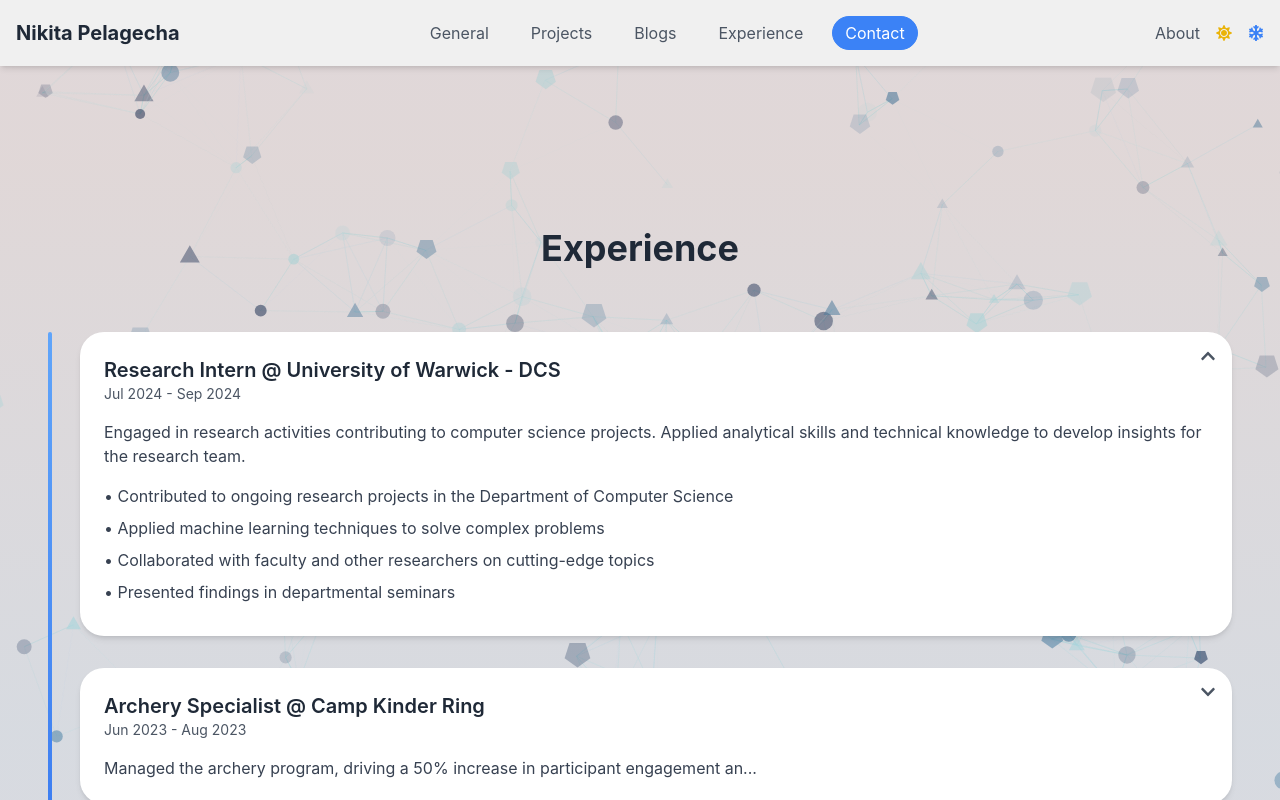
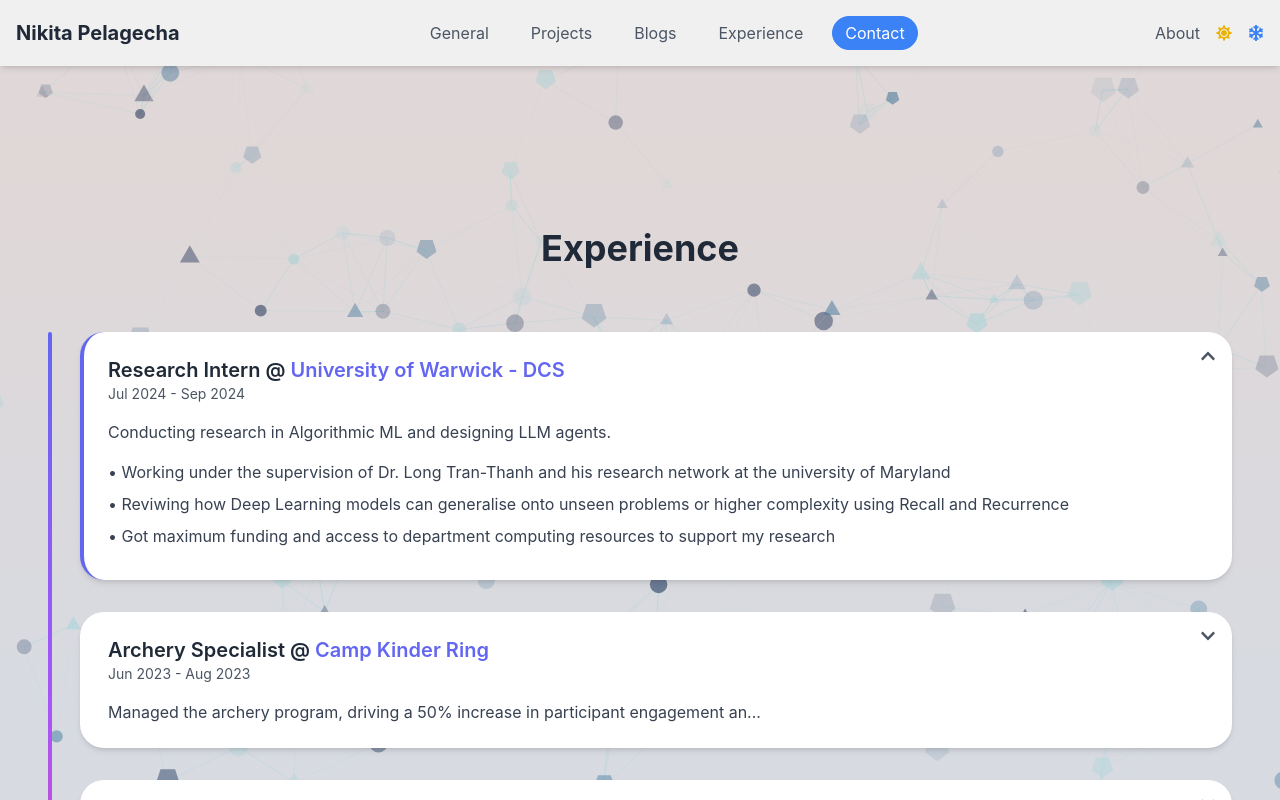
Before and after one commit to pelagecha/website, a Next.js app: page / in a window 1280 px wide. Both pictures are taken after a click on the element 640 px from the left and 2692 px from the top of the page. Shown: the part 2292-3092 px from the top of the page. Built offline with nearby package versions, Linux system fonts and the light colour scheme.

Commit message:
improved the job timeline and added better data

```diff
--- /dev/null
+++ b/app/components/JobItem.tsx
@@ -0,0 +1,110 @@
+import React from "react";
+import { FaChevronDown, FaChevronUp } from "react-icons/fa";
+import { motion, AnimatePresence } from "framer-motion";
+
+// Define the Job interface
+interface Job {
+    id?: string; // Ensure each job has a unique ID
+    title: string;
+    company: string;
+    date: string;
+    description: string;
+    details: string;
+    companyUrl?: string;
+}
+
+interface JobItemProps {
+    job: Job;
+    index: number;
+    isExpanded: boolean;
+    onToggle: () => void;
+}
+
+const JobItem: React.FC<JobItemProps> = React.memo(
+    ({ job, index, isExpanded, onToggle }) => {
+        return (
+            <motion.div
+                layout
+                initial={{ opacity: 0, y: 30 }}
+                whileInView={{ opacity: 1, y: 0 }}
+                viewport={{ once: true }}
+                transition={{ duration: 0.6, delay: index * 0.05 }}
+                className="mb-8 flex items-start relative pl-8 cursor-pointer group"
+                onClick={onToggle}
+            >
+                {/* Job Card */}
+                <div
+                    className={`bg-white dark:bg-gray-800 p-6 rounded-3xl shadow-md hover:shadow-lg transition-shadow duration-300 flex-1 border-l-4 ${
+                        isExpanded ? "border-indigo-500" : "border-transparent"
+                    }`}
+                >
+                    {/* Job Header */}
+                    <div className="flex justify-between items-center">
+                        <div>
+                            <h3 className="text-xl font-semibold text-gray-800 dark:text-white">
+                                {job.title} @{" "}
+                                {job.companyUrl ? (
+                                    <a
+                                        href={job.companyUrl}
+                                        target="_blank"
+                                        rel="noopener noreferrer"
+                                        className="text-indigo-500 hover:underline"
+                                    >
+                                        {job.company}
+                                    </a>
+                                ) : (
+                                    job.company
+                                )}
+                            </h3>
+                            <time className="block text-sm text-gray-600 dark:text-gray-400">
+                                {job.date}
+                            </time>
+                        </div>
+                    </div>
+
+                    {/* Job Description */}
+                    <p className="mt-4 text-gray-700 dark:text-gray-300">
+                        {isExpanded
+                            ? job.description
+                            : job.description.length > 80
+                            ? `${job.description.substring(0, 80)}...`
+                            : job.description}
+                    </p>
+
+                    {/* Expand Icon */}
+                    <div className="absolute top-4 right-4 text-gray-600 dark:text-gray-300">
+                        {isExpanded ? <FaChevronUp /> : <FaChevronDown />}
+                    </div>
+
+                    {/* Expanded Details */}
+                    <AnimatePresence>
+                        {isExpanded && (
+                            <motion.div
+                                initial="collapsed"
+                                animate="open"
+                                exit="collapsed"
+                                variants={{
+                                    open: { opacity: 1, height: "auto" },
+                                    collapsed: { opacity: 0, height: 0 },
+                                }}
+                                transition={{
+                                    duration: 0.2,
+                                    ease: "easeInOut",
+                                }}
+                                className="mt-4 text-gray-700 dark:text-gray-300 overflow-hidden"
+                            >
+                                {job.details.split("\n").map((line, idx) => (
+                                    <p key={idx} className="mb-2">
+                                        {line}
+                                    </p>
+                                ))}
+                            </motion.div>
+                        )}
+                    </AnimatePresence>
+                </div>
+            </motion.div>
+        );
+    }
+);
+
+export default JobItem;
--- a/app/components/JobTimeline.tsx
+++ b/app/components/JobTimeline.tsx
@@ -1,38 +1,29 @@
 "use client";
 
-import React, { useState } from "react";
+import React, { useState, useCallback } from "react";
 import { jobs } from "../data/jobsData";
-import { FaChevronDown, FaChevronUp } from "react-icons/fa";
-import { motion, AnimatePresence } from "framer-motion";
-
-// Define the Job interface
-interface Job {
-    title: string;
-    company: string;
-    date: string;
-    description: string;
-    details: string;
-    companyUrl?: string;
-}
+import JobItem from "../components/JobItem";
 
 const JobTimeline: React.FC = () => {
     const [expandedJob, setExpandedJob] = useState<number | null>(null);
+
+    const handleToggle = useCallback((index: number) => {
+        setExpandedJob((prev) => (prev === index ? null : index));
+    }, []);
 
     return (
         <section id="job-timeline" className="my-12 p-4 container mx-auto">
             <div className="relative">
                 {/* Vertical Pill-Shaped Timeline Line */}
-                <div className="absolute left-0 top-0 w-1 h-full bg-gradient-to-b from-blue-400 to-blue-600 rounded-full"></div>
+                <div className="absolute left-0 top-0 w-1 h-full bg-gradient-to-b from-indigo-500 via-purple-500 to-pink-500 rounded-full"></div>
 
                 {jobs.map((job, index) => (
                     <JobItem
-                        key={index}
+                        key={index} // Using index as key since 'id' doesn't exist on Job type
                         job={job}
                         index={index}
                         isExpanded={expandedJob === index}
-                        onToggle={() =>
-                            setExpandedJob(expandedJob === index ? null : index)
-                        }
+                        onToggle={() => handleToggle(index)}
                     />
                 ))}
             </div>
@@ -40,81 +31,4 @@ const JobTimeline: React.FC = () => {
     );
 };
 
-interface JobItemProps {
-    job: Job;
-    index: number;
-    isExpanded: boolean;
-    onToggle: () => void;
-}
-
-const JobItem: React.FC<JobItemProps> = ({
-    job,
-    index,
-    isExpanded,
-    onToggle,
-}) => {
-    return (
-        <div
-            className="mb-8 flex items-start relative pl-8 cursor-pointer group"
-            onClick={onToggle}
-        >
-            {/* Job Card */}
-            <motion.div
-                initial={{ opacity: 0, y: 30 }}
-                whileInView={{ opacity: 1, y: 0 }}
-                viewport={{ once: true }}
-                transition={{ duration: 0.6, delay: index * 0.1 }}
-                className={`bg-white dark:bg-gray-800 p-6 rounded-3xl shadow-md hover:shadow-lg transition-shadow duration-300 flex-1`}
-            >
-                {/* Job Header */}
-                <div className="flex justify-between items-center">
-                    <div>
-                        <h3 className="text-xl font-semibold text-gray-800 dark:text-white">
-                            {job.title} @ {job.company}
-                        </h3>
-                        <time className="block text-sm text-gray-600 dark:text-gray-400">
-                            {job.date}
-                        </time>
-                    </div>
-                </div>
-
-                {/* Job Description */}
-                <p className="mt-4 text-gray-700 dark:text-gray-300">
-                    {isExpanded
-                        ? job.description
-                        : `${job.description.substring(0, 80)}...`}
-                </p>
-
-                {/* Expand Icon */}
-                <div className="absolute top-4 right-4 text-gray-600 dark:text-gray-300">
-                    {isExpanded ? <FaChevronUp /> : <FaChevronDown />}
-                </div>
-
-                {/* Expanded Details */}
-                <AnimatePresence>
-                    {isExpanded && (
-                        <motion.div
-                            initial={{ opacity: 0, height: 0 }}
-                            animate={{ opacity: 1, height: "auto" }}
-                            exit={{ opacity: 0, height: 0 }}
-                            transition={{
-                                type: "spring",
-                                stiffness: 300,
-                                damping: 25,
-                            }}
-                            className="mt-4 text-gray-700 dark:text-gray-300 overflow-hidden"
-                        >
-                            {job.details.split("\n").map((line, idx) => (
-                                <p key={idx} className="mb-2">
-                                    {line}
-                                </p>
-                            ))}
-                        </motion.div>
-                    )}
-                </AnimatePresence>
-            </motion.div>
-        </div>
-    );
-};
-
 export default JobTimeline;
--- a/app/data/jobsData.ts
+++ b/app/data/jobsData.ts
@@ -13,9 +13,9 @@ export const jobs: Job[] = [
         company: "University of Warwick - DCS",
         date: "Jul 2024 - Sep 2024",
         description:
-            "Engaged in research activities contributing to computer science projects. Applied analytical skills and technical knowledge to develop insights for the research team.",
+            "Conducting research in Algorithmic ML and designing LLM agents.",
         details:
-            "• Contributed to ongoing research projects in the Department of Computer Science\n• Applied machine learning techniques to solve complex problems\n• Collaborated with faculty and other researchers on cutting-edge topics\n• Presented findings in departmental seminars",
+            "• Working under the supervision of Dr. Long Tran-Thanh and his research network at the university of Maryland\n• Reviwing how Deep Learning models can generalise onto unseen problems or higher complexity using Recall and Recurrence \n• Got maximum funding and access to department computing resources to support my research",
         companyUrl: "https://warwick.ac.uk/fac/sci/dcs/",
     },
     {
@@ -25,8 +25,8 @@ export const jobs: Job[] = [
         description:
             "Managed the archery program, driving a 50% increase in participant engagement and overseeing activities for 500+ individuals.",
         details:
-            "• Managed the archery program, driving a 50% increase in participant engagement and overseeing activities for 500+ individuals\n• Collaborated with a 200-member team to execute large-scale events, honing leadership and cross-functional communication skills\n• Ensured safety protocols were strictly followed, resulting in zero incidents during the program",
-        companyUrl: "https://campkinderring.com/",
+            "• Collaborated with a 200-member team to execute large-scale events, honing leadership and cross-functional communication skills\n• Ensured safety protocols were strictly followed, resulting in zero incidents during the program",
+        companyUrl: "https://www.campkr.com/",
     },
     {
         title: "Food and Beverage Assistant",
@@ -35,7 +35,7 @@ export const jobs: Job[] = [
         description:
             "Delivered consistent service to 50-100 guests daily, leveraging problem-solving and multitasking skills in a fast-paced environment.",
         details:
-            "• Delivered consistent service to 50-100 guests daily, leveraging problem-solving and multitasking skills in a fast-paced environment\n• Contributed to the training of new staff, enhancing team productivity and fostering a collaborative culture\n• Maintained high standards of cleanliness and adhered to food safety regulations",
+            "• Contributed to the training of new staff, enhancing team productivity and fostering a collaborative culture\n• Maintained high standards of cleanliness and adhered to food safety regulations",
         companyUrl: "https://www.therupertbrooke.com/",
     },
     {
@@ -46,6 +46,6 @@ export const jobs: Job[] = [
             "Assembled and soldered circuit boards while gaining practical experience in embedded systems and programming with Arduino and C++.",
         details:
             "• Assembled and soldered circuit boards, ensuring high-quality and functional outcomes, demonstrating strong attention to detail\n• Applied Arduino and C++ in hands-on projects, gaining practical experience in programming and embedded systems development\n• Mentored younger participants, fostering their interest in electronics and programming",
-        companyUrl: "http://www.palace.dp.ua/",
+        companyUrl: undefined,
     },
 ];
```
